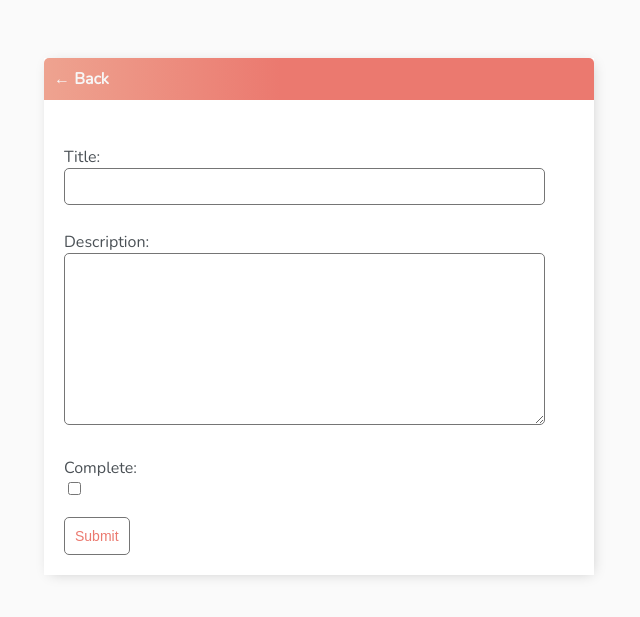
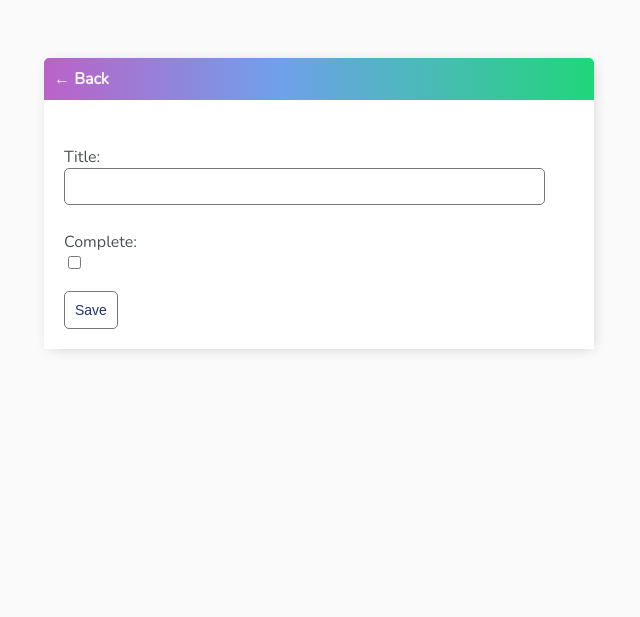
Before and after one commit to divanov11/Django-To-Do-list-with-user-authentication, a Django app: page /task-create/ in a window 1280 px wide. Shown: the top 617 px of the page, without its empty margins (321-961 px from the left). Run offline with Django 3.2, Linux system fonts and the light colour scheme; a user stored in the database is signed in.

Commit message:
first modification

```diff
--- a/base/models.py
+++ b/base/models.py
@@ -7,7 +7,7 @@ class Task(models.Model):
     user = models.ForeignKey(
         User, on_delete=models.CASCADE, null=True, blank=True)
     title = models.CharField(max_length=200)
-    description = models.TextField(null=True, blank=True)
+    #description = models.TextField(null=True, blank=True)
     complete = models.BooleanField(default=False)
     created = models.DateTimeField(auto_now_add=True)
 
--- a/base/templates/base/main.html
+++ b/base/templates/base/main.html
@@ -4,7 +4,7 @@
 <head>
     <meta charset="utf-8">
     <meta name="description"
-        content="This is to do list implemented using Django by Dennis Ivy who is a full stack web developer.">
+        content="This is a ramadan checklist">
 
     <meta http-equiv="X-UA-Compatible" content="IE=edge">
     <title>To Do Items</title>
@@ -59,7 +59,7 @@
             color: #fff;
             padding: 10px;
             border-radius: 5px 5px 0 0;
-            background: linear-gradient(90deg, #EEA390 0%, #EB796F 43%, #EB796F 100%);
+            background: linear-gradient(90deg, #bb62c7 0%, #6fa1eb 43%, #20d67b 100%);
         }
 
         .header-bar a {
@@ -104,7 +104,7 @@
         .delete-link {
             text-decoration: none;
             font-weight: 900;
-            color: #cf4949;
+            color: #4952cf;
             font-size: 22px;
             line-height: 0;
             padding: 20px 0px;
@@ -143,10 +143,10 @@
 
 
         #add-link {
-            color: #EB796F;
+            color: #6f8ceb;
             text-decoration: none;
             font-size: 42px;
-            text-shadow: 1px 1px #81413b;
+            text-shadow: 1px 1px #403b81;
         }
 
         #search-add-wrapper {
@@ -184,7 +184,7 @@
         .button {
             border: 1px solid #757575;
             background-color: #FFF;
-            color: #EB796F;
+            color: #273169;
             padding: 10px;
             font-size: 14px;
             border-radius: 5px;
--- a/base/templates/base/task_form.html
+++ b/base/templates/base/task_form.html
@@ -10,7 +10,7 @@
     <form method="POST" action="">
         {% csrf_token %}
         {{form.as_p}}
-        <input class="button" type="submit" value="Submit">
+        <input class="button" type="submit" value="Save">
     </form>
 </div>
 
--- a/base/templates/base/task_list.html
+++ b/base/templates/base/task_list.html
@@ -41,16 +41,20 @@
             <div class="task-incomplete-icon"></div>
             <a href="{% url 'task-update' task.id %}">{{task}}</a> {% endif %}
         </div>
+        <!--
         <div class="task-controls">
             <a class="delete-link" href="{% url 'task-delete' task.id %}">&#215;</a>
             <span class="handle">&nbsp;&#10247;</span>
         </div>
+        -->
     </div>
 
     {% empty %}
     <div style="text-align: center; padding-bottom: 10px; line-height: 1em;">
         <h3>No new tasks are created.</h3>
-        <h3>Create a <a style="text-decoration: none; color: #e53935;" href="{% url 'task-create' %}">New task</a> ! </h3>
+        <!--
+        <h3>Create a <a style="text-decoration: none; color: #9f35e5;" href="{% url 'task-create' %}">New task</a> ! </h3>
+        -->
     </div>
     {% endfor %}
 </div>
--- a/base/views.py
+++ b/base/views.py
@@ -72,7 +72,7 @@ class TaskDetail(LoginRequiredMixin, DetailView):
 
 class TaskCreate(LoginRequiredMixin, CreateView):
     model = Task
-    fields = ['title', 'description', 'complete']
+    fields = ['title', 'complete']
     success_url = reverse_lazy('tasks')
 
     def form_valid(self, form):
@@ -82,7 +82,7 @@ class TaskCreate(LoginRequiredMixin, CreateView):
 
 class TaskUpdate(LoginRequiredMixin, UpdateView):
     model = Task
-    fields = ['title', 'description', 'complete']
+    fields = ['title', 'complete']
     success_url = reverse_lazy('tasks')
 
 
```
Also changed, not shown: Django To Do List App.jpg (deleted), db.sqlite3, 2 other files.
